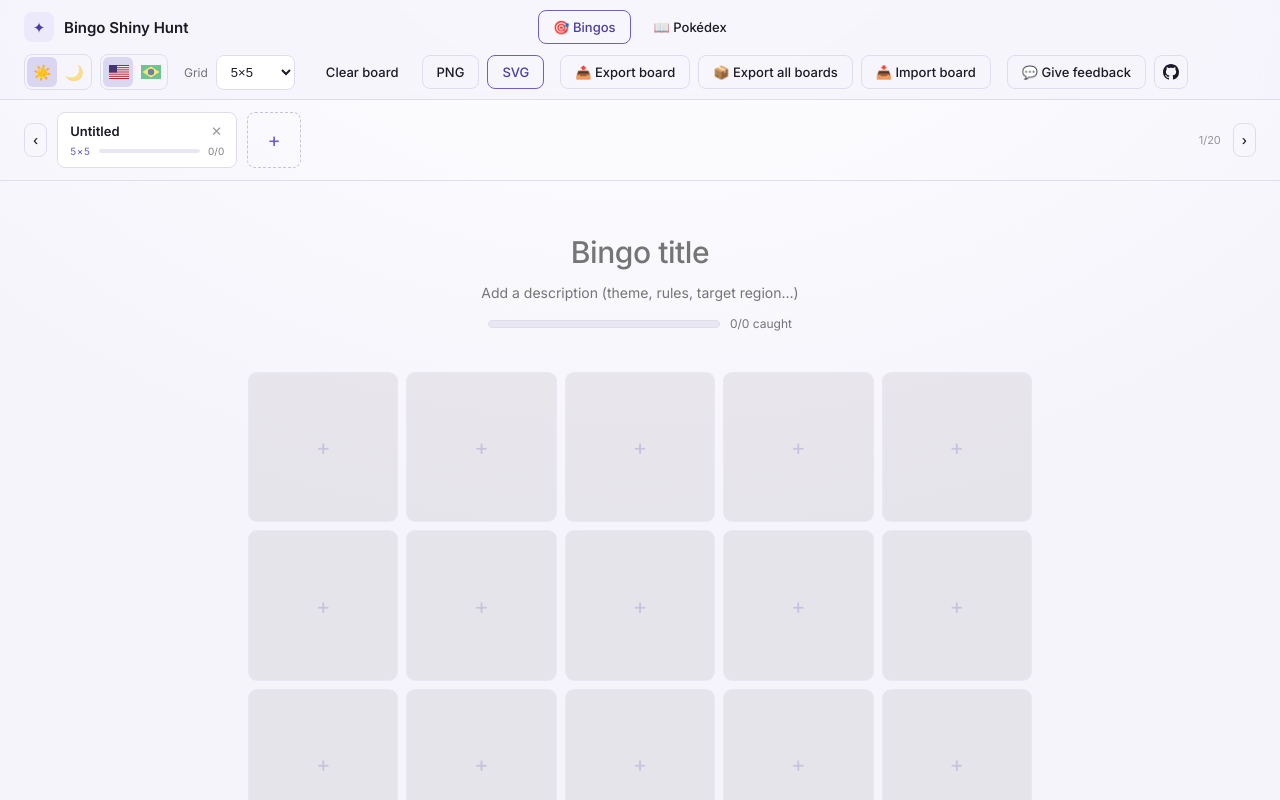
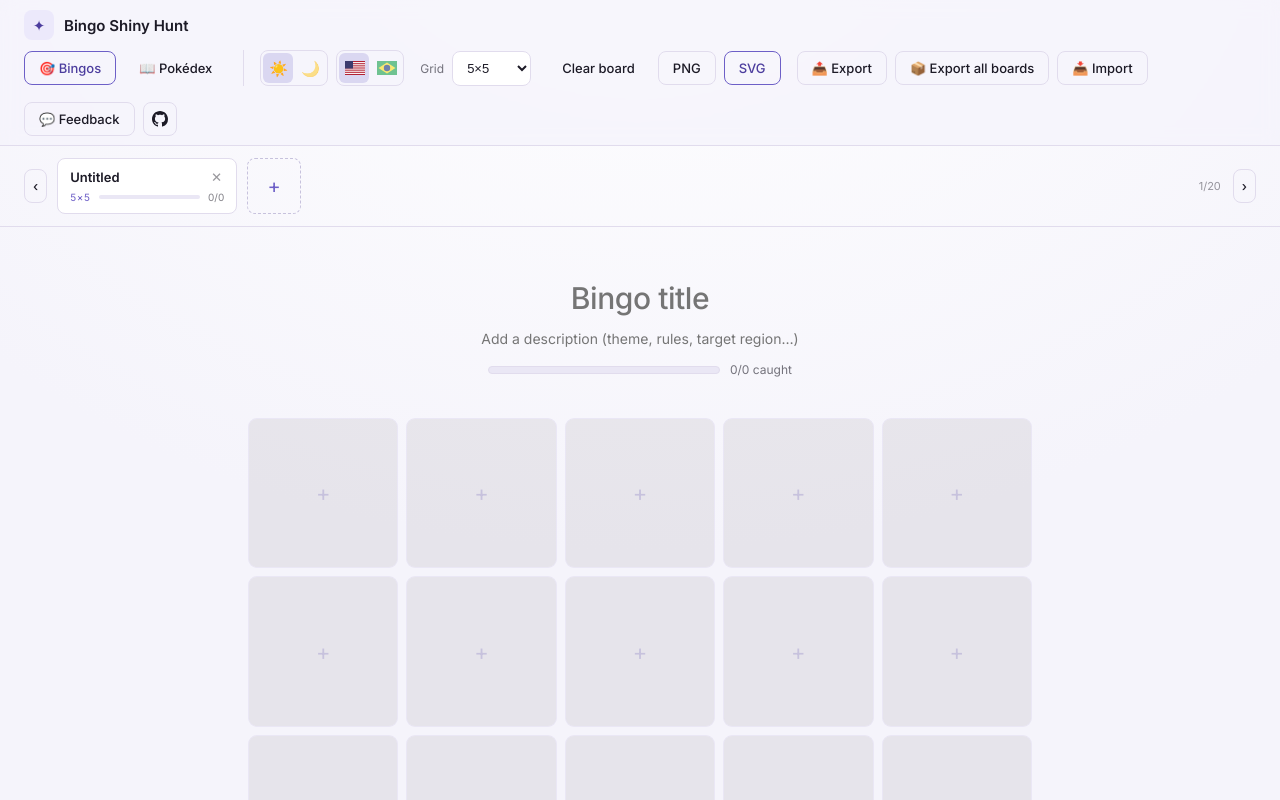
Before and after one commit to guiaugusto/bingo-shiny-hunt, a React (Vite) app: page / in a window 1280 px wide. Shown: the top 800 px of the page. Built offline with nearby package versions, Linux system fonts and the light colour scheme.

Commit message:
fix: top bar style for multiples options and features

```diff
--- a/src/components/Header.tsx
+++ b/src/components/Header.tsx
@@ -67,11 +67,7 @@ export default function Header({
         }}
       />
 
-      <div style={{ padding: '10px clamp(12px, 4vw, 24px)', display: 'flex', flexDirection: 'column', gap: 10 }}>
-        {/* Slim identity row: brand + tabs, truly centered via the 3-column
-            grid (.sbm-header-row) since it's only ever these two things —
-            keeping the (potentially long) action toolbar out of this row is
-            what lets the centering stay stable as more buttons get added. */}
+      <div style={{ padding: '10px clamp(12px, 4vw, 24px)' }}>
         <div className="sbm-header-row">
           {/* Hidden on desktop (.sbm-header-toggle); placed before the brand so
               it sits on the left on mobile, matching the drawer sliding from the left. */}
@@ -114,23 +110,10 @@ export default function Header({
             </span>
           </div>
 
-          {/* Desktop only — hidden on mobile, where the same choice lives at
-              the top of the drawer instead. */}
-          <div className="sbm-header-tabs-desktop">
-            <button className={`btn ${view === 'board' ? 'btn-primary' : 'btn-ghost'}`} onClick={() => onViewChange('board')}>
-              {t.tabBoards}
-            </button>
-            <button className={`btn ${view === 'dex' ? 'btn-primary' : 'btn-ghost'}`} onClick={() => onViewChange('dex')}>
-              {t.tabDex}
-            </button>
-          </div>
-        </div>
-
-        {/* Desktop: its own full-width toolbar row below the brand/tabs row,
-            free to wrap as more buttons get added. Mobile: the fixed-position
-            drawer instead — being a sibling here rather than nested inside
-            .sbm-header-row doesn't change that, position:fixed escapes
-            normal flow either way. */}
+          {/* Desktop: flows in the same row as the brand, wrapping onto its
+              own line only if it doesn't fit — tabs lead, then a divider,
+              then the rest. Mobile: the fixed-position drawer instead, with
+              its own copy of the tabs at the top (.sbm-drawer-tabs). */}
           <div className={`sbm-header-actions${menuOpen ? ' sbm-open' : ''}`}>
             <div className="sbm-drawer-header">
               <div className="sbm-drawer-title">
@@ -163,6 +146,18 @@ export default function Header({
                 </button>
               </div>
             </div>
+
+            {/* Desktop only — hidden on mobile, where .sbm-drawer-tabs above
+                already covers the same choice. */}
+            <div className="sbm-header-tabs-desktop">
+              <button className={`btn ${view === 'board' ? 'btn-primary' : 'btn-ghost'}`} onClick={() => onViewChange('board')}>
+                {t.tabBoards}
+              </button>
+              <button className={`btn ${view === 'dex' ? 'btn-primary' : 'btn-ghost'}`} onClick={() => onViewChange('dex')}>
+                {t.tabDex}
+              </button>
+            </div>
+            <span className="sbm-header-divider" aria-hidden="true" />
 
             <div className="sbm-header-section">
               <span className="sbm-header-section-label">{t.sectionAppearance}</span>
@@ -248,6 +243,7 @@ export default function Header({
             </div>
           </div>
         </div>
+      </div>
 
       <input
         ref={fileInputRef}
--- a/src/i18n/translations.ts
+++ b/src/i18n/translations.ts
@@ -65,7 +65,7 @@ export const translations: Record<Lang, Dictionary> = {
     menu: 'Menu',
     lightMode: 'Light mode',
     darkMode: 'Dark mode',
-    feedback: '💬 Give feedback',
+    feedback: '💬 Feedback',
     githubRepo: 'View source on GitHub',
     sectionAppearance: 'Appearance',
     sectionBoard: 'Board',
@@ -104,9 +104,9 @@ export const translations: Record<Lang, Dictionary> = {
     undo: 'Undo',
     exportUntitled: 'Shiny Bingo',
     exportCaughtOf: (caught, total) => `${caught} / ${total} caught`,
-    exportData: '📤 Export board',
+    exportData: '📤 Export',
     exportAllData: '📦 Export all boards',
-    importData: '📥 Import board',
+    importData: '📥 Import',
     importSummary: (imported, skipped) =>
       skipped > 0
         ? `Imported ${imported} board${imported === 1 ? '' : 's'}, ${skipped} skipped (board limit reached).`
@@ -125,7 +125,7 @@ export const translations: Record<Lang, Dictionary> = {
     menu: 'Menu',
     lightMode: 'Modo claro',
     darkMode: 'Modo escuro',
-    feedback: '💬 Dar feedback',
+    feedback: '💬 Feedback',
     githubRepo: 'Ver código-fonte no GitHub',
     sectionAppearance: 'Aparência',
     sectionBoard: 'Cartela',
@@ -164,9 +164,9 @@ export const translations: Record<Lang, Dictionary> = {
     undo: 'Desfazer',
     exportUntitled: 'Bingo Shiny',
     exportCaughtOf: (caught, total) => `${caught} / ${total} capturados`,
-    exportData: '📤 Exportar cartela',
+    exportData: '📤 Exportar',
     exportAllData: '📦 Exportar todas as cartelas',
-    importData: '📥 Importar cartela',
+    importData: '📥 Importar',
     importSummary: (imported, skipped) =>
       skipped > 0
         ? `${imported} cartela${imported === 1 ? '' : 's'} importada${imported === 1 ? '' : 's'}, ${skipped} ignorada${skipped === 1 ? '' : 's'} (limite de cartelas atingido).`
--- a/src/index.css
+++ b/src/index.css
@@ -185,16 +185,22 @@ button {
 }
 
 .sbm-header-row {
-  display: grid;
-  grid-template-columns: 1fr auto 1fr;
+  display: flex;
+  flex-wrap: wrap;
   align-items: center;
+  row-gap: 10px;
   column-gap: 16px;
 }
 .sbm-header-tabs-desktop {
   display: flex;
   align-items: center;
   gap: 8px;
-  justify-self: center;
+}
+.sbm-header-divider {
+  display: block;
+  align-self: stretch;
+  width: 1px;
+  background: var(--color-divider);
 }
 .sbm-header-toggle {
   display: none;
@@ -230,14 +236,8 @@ button {
 /* Material-style navigation drawer: slides in from the left (same side as
    the ☰ trigger), full height, borderless list rows with a leading icon. */
 @media (max-width: 1024px) {
-  .sbm-header-row {
-    display: flex;
-    flex-wrap: wrap;
-    align-items: center;
-    row-gap: 10px;
-    column-gap: 16px;
-  }
-  .sbm-header-tabs-desktop {
+  .sbm-header-tabs-desktop,
+  .sbm-header-divider {
     display: none;
   }
 
```
Lines whose indentation alone changed are shown as unchanged.
